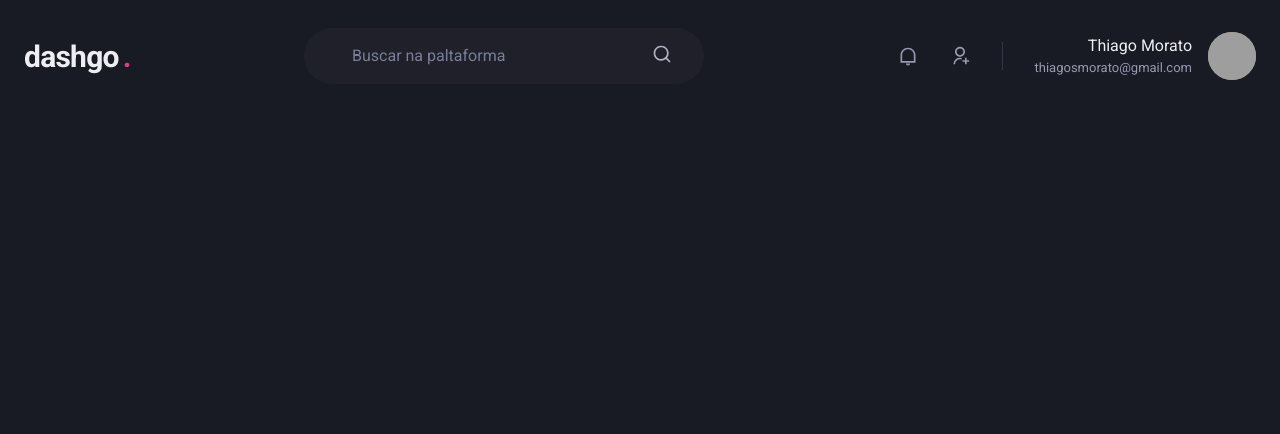
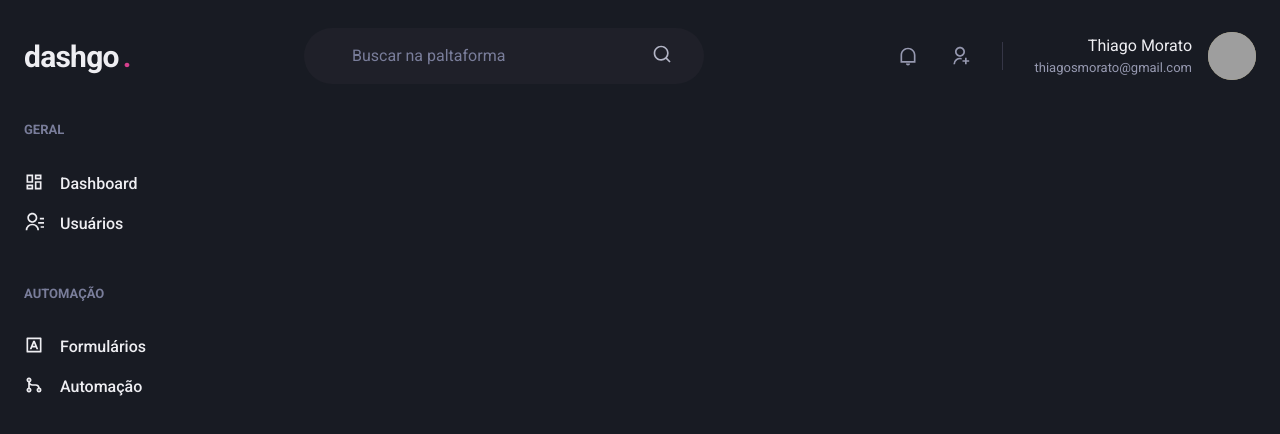
Before and after one commit to ThiagoSilvaMorato/Dashgo-Ignite, a Next.js app: page /dashboard in a window 1280 px wide. Shown: the top 434 px of the page. Built offline with nearby package versions, Linux system fonts and the light colour scheme; grey boxes are pictures that could not be loaded.

Commit message:
Componente: Sidebar

```diff
--- /dev/null
+++ b/src/components/Form/Sidebar.tsx
@@ -0,0 +1,49 @@
+import { Box, Icon, Link, Stack, Text } from "@chakra-ui/react";
+import { RiContactsLine, RiDashboardLine, RiGitMergeLine, RiInputMethodLine } from "react-icons/ri";
+
+export function Sidebar() {
+  return (
+    <Box as='aside' w='64' mr='8'>
+      <Stack spacing='12' align='flex-start'>
+        <Box>
+          <Text fontWeight='bold' color='gray.400' fontSize='small'>
+            GERAL
+          </Text>
+          <Stack spacing='4' mt='8' align='stretch'>
+            <Link display='flex'>
+              <Icon as={RiDashboardLine} fontSize='20' />
+              <Text ml='4' fontWeight='medium'>
+                Dashboard
+              </Text>
+            </Link>
+            <Link display='flex'>
+              <Icon as={RiContactsLine} fontSize='20' />
+              <Text ml='4' fontWeight='medium'>
+                Usuários
+              </Text>
+            </Link>
+          </Stack>
+        </Box>
+        <Box>
+          <Text fontWeight='bold' color='gray.400' fontSize='small'>
+            AUTOMAÇÃO
+          </Text>
+          <Stack spacing='4' mt='8' align='stretch'>
+            <Link display='flex'>
+              <Icon as={RiInputMethodLine} fontSize='20' />
+              <Text ml='4' fontWeight='medium'>
+                Formulários
+              </Text>
+            </Link>
+            <Link display='flex'>
+              <Icon as={RiGitMergeLine} fontSize='20' />
+              <Text ml='4' fontWeight='medium'>
+                Automação
+              </Text>
+            </Link>
+          </Stack>
+        </Box>
+      </Stack>
+    </Box>
+  );
+}
--- a/src/pages/dashboard.tsx
+++ b/src/pages/dashboard.tsx
@@ -1,5 +1,15 @@
+import { Flex } from "@chakra-ui/react";
+import { Sidebar } from "../components/Form/Sidebar";
 import { Header } from "../components/Header";
 
 export default function Dashboard() {
-  return <Header />;
+  return (
+    <Flex direction='column' h='100vh'>
+      <Header />
+
+      <Flex w='100%' my='6' maxWidth={1480} mx='auto' px='6'>
+        <Sidebar />
+      </Flex>
+    </Flex>
+  );
 }
```
